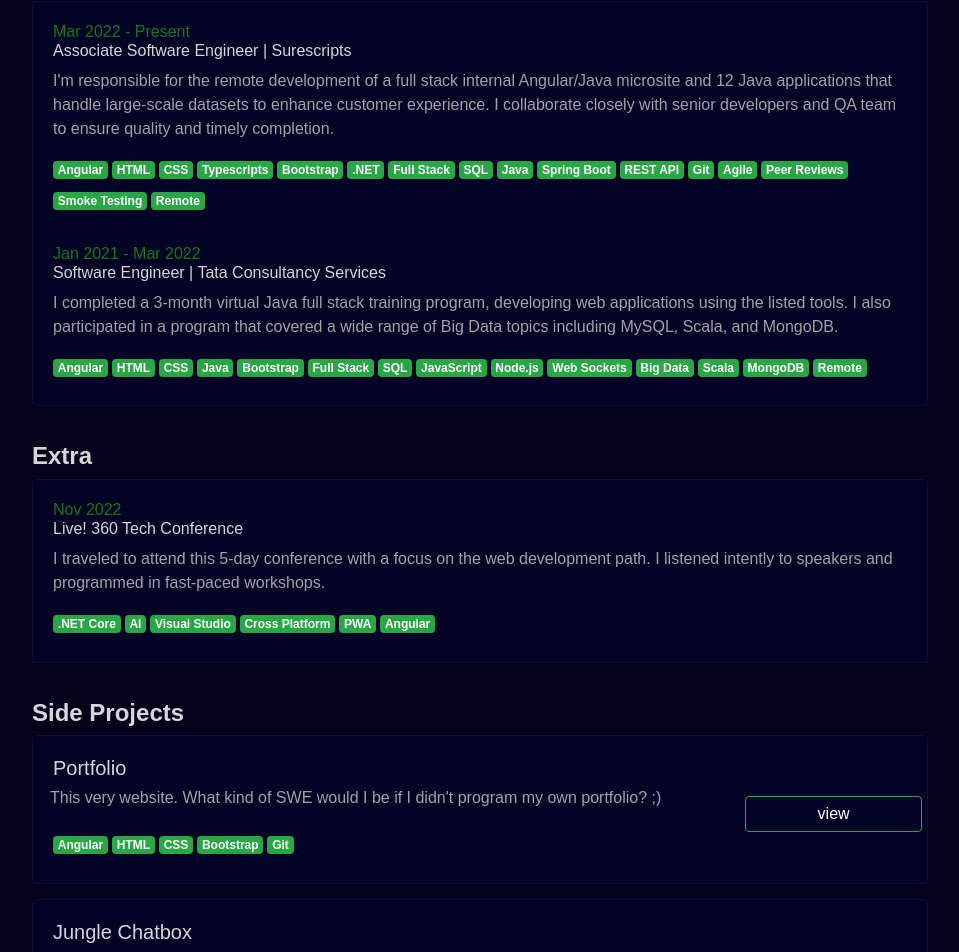
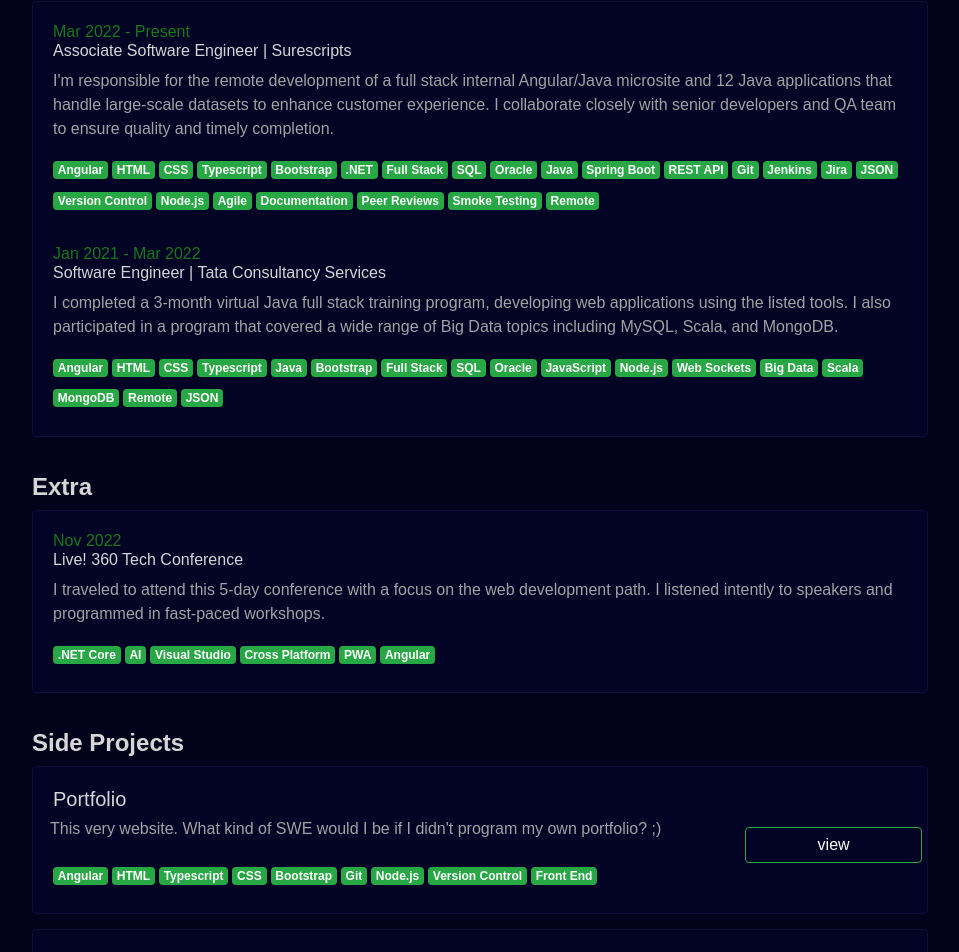
Before and after one commit to ayyjayy2/Portfolio, an Angular app: page /#/home in a window 1280 px wide. Shown: the part 415-1367 px from the top of the page, without its empty margins (160-1119 px from the left). Built offline with nearby package versions, Linux system fonts and the light colour scheme.

Commit message:
add skills and tools

```diff
--- a/src/app/home/home.component.html
+++ b/src/app/home/home.component.html
@@ -39,16 +39,23 @@
                     <span class="badge badge-success">Angular</span>
                     <span class="badge badge-success">HTML</span>
                     <span class="badge badge-success">CSS</span>
-                    <span class="badge badge-success">Typescripts</span>
+                    <span class="badge badge-success">Typescript</span>
                     <span class="badge badge-success">Bootstrap</span>
                     <span class="badge badge-success">.NET</span>
                     <span class="badge badge-success">Full Stack</span>
                     <span class="badge badge-success">SQL</span>
+                    <span class="badge badge-success">Oracle</span>
                     <span class="badge badge-success">Java</span>
                     <span class="badge badge-success">Spring Boot</span>
                     <span class="badge badge-success">REST API</span>
                     <span class="badge badge-success">Git</span>
+                    <span class="badge badge-success">Jenkins</span>
+                    <span class="badge badge-success">Jira</span>
+                    <span class="badge badge-success">JSON</span>
+                    <span class="badge badge-success">Version Control</span>
+                    <span class="badge badge-success">Node.js</span>
                     <span class="badge badge-success">Agile</span>
+                    <span class="badge badge-success">Documentation</span>
                     <span class="badge badge-success">Peer Reviews</span>
                     <span class="badge badge-success">Smoke Testing</span>
                     <span class="badge badge-success">Remote</span>
@@ -64,10 +71,12 @@
                     <span class="badge badge-success">Angular</span>
                     <span class="badge badge-success">HTML</span>
                     <span class="badge badge-success">CSS</span>
+                    <span class="badge badge-success">Typescript</span>
                     <span class="badge badge-success">Java</span>
                     <span class="badge badge-success">Bootstrap</span>
                     <span class="badge badge-success">Full Stack</span>
                     <span class="badge badge-success">SQL</span>
+                    <span class="badge badge-success">Oracle</span>
                     <span class="badge badge-success">JavaScript</span>
                     <span class="badge badge-success">Node.js</span>
                     <span class="badge badge-success">Web Sockets</span>
@@ -75,6 +84,7 @@
                     <span class="badge badge-success">Scala</span>
                     <span class="badge badge-success">MongoDB</span>
                     <span class="badge badge-success">Remote</span>
+                    <span class="badge badge-success">JSON</span>
                 </div>
             </div>
         </div>
@@ -113,9 +123,13 @@
                         </div>
                         <span class="badge badge-success">Angular</span>
                         <span class="badge badge-success">HTML</span>
+                        <span class="badge badge-success">Typescript</span>
                         <span class="badge badge-success">CSS</span>
                         <span class="badge badge-success">Bootstrap</span>
                         <span class="badge badge-success">Git</span>
+                        <span class="badge badge-success">Node.js</span>
+                        <span class="badge badge-success">Version Control</span>
+                        <span class="badge badge-success">Front End</span>
                     </div>
                 </div>
                 <div class="card project">
```
